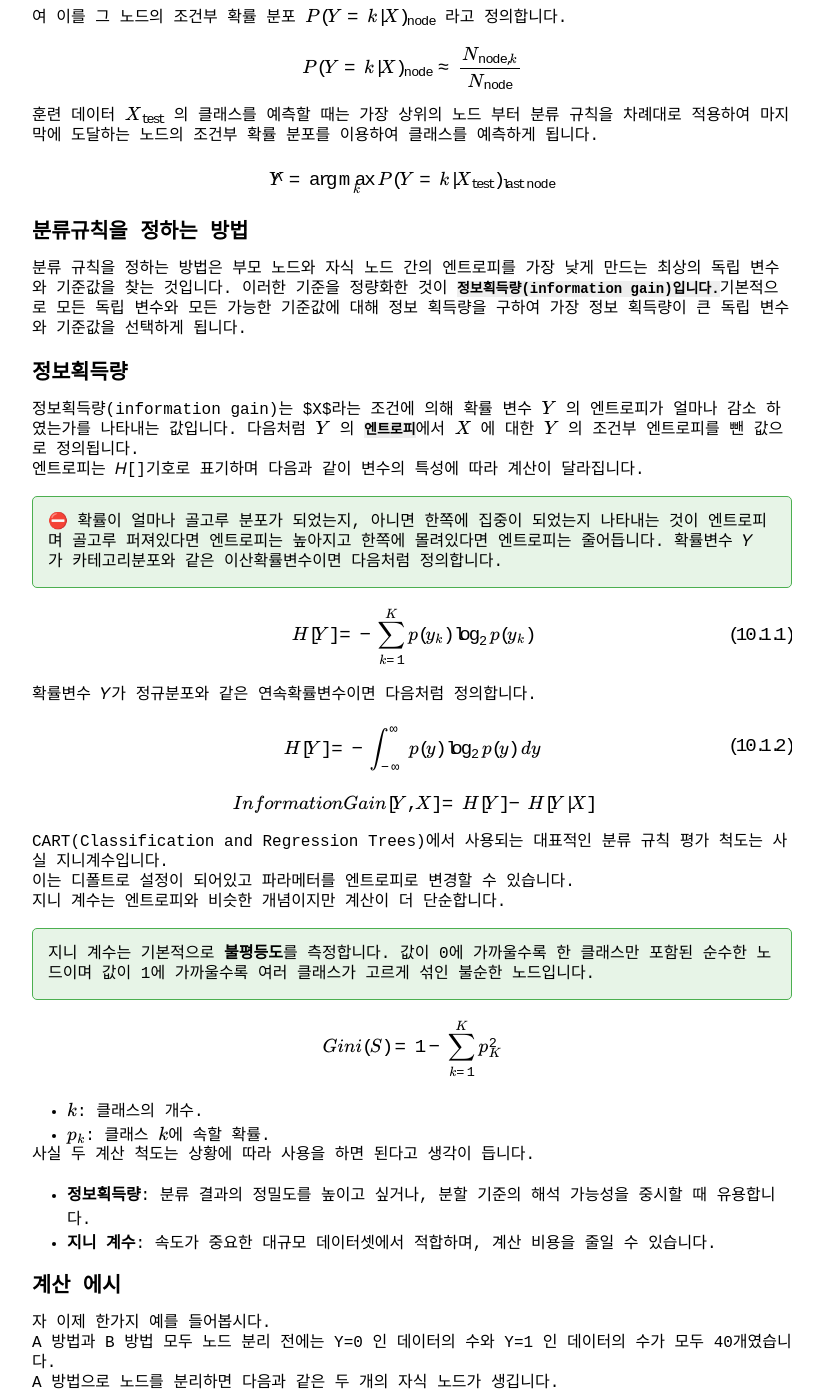
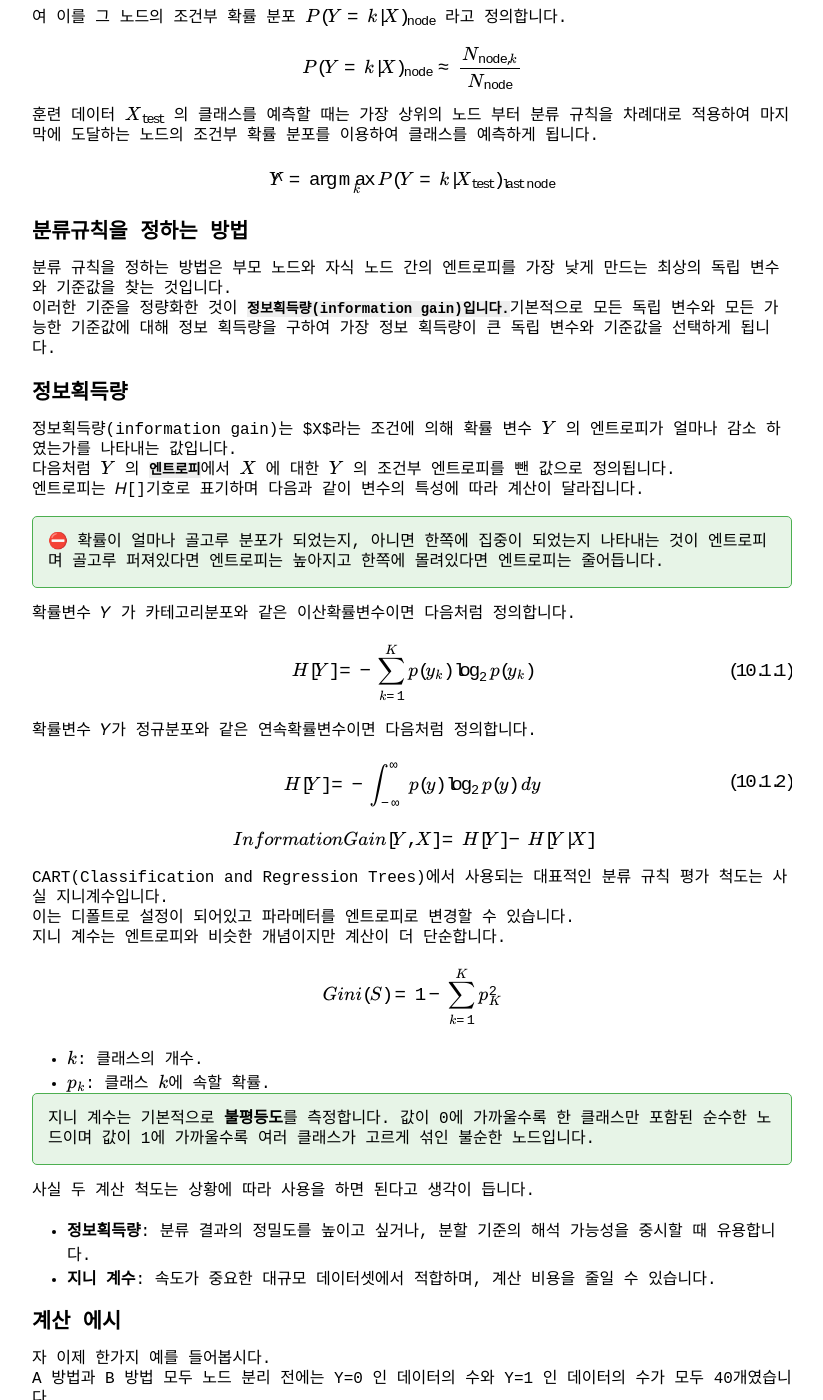
Before and after one commit to ggami-da/ggami-da.github.io, a Jekyll site: the page built from _posts/2024-11-24-Decision-Tree.md, in a window 1280 px wide and 1400 px high, scrolled down 2410 px. Shown: the whole window, without its empty margins (228-1051 px from the left). Built offline with Jekyll 4.4.1, drawn with Linux system fonts in a browser that asks for light colours; formulas are drawn with MathJax 3; some of the changed text lies outside the part shown.

Commit message:
UPDATE : 의사결정나무 LateX

```diff
--- a/_posts/2024-11-24-Decision-Tree.md
+++ b/_posts/2024-11-24-Decision-Tree.md
@@ -63,15 +63,18 @@
 
 ## 분류규칙을 정하는 방법
 
-분류 규칙을 정하는 방법은 부모 노드와 자식 노드 간의 엔트로피를 가장 낮게 만드는 최상의 독립 변수와 기준값을 찾는 것입니다. 이러한 기준을 정량화한 것이 **`정보획득량(information gain)입니다.`**기본적으로 모든 독립 변수와 모든 가능한 기준값에 대해 정보 획득량을 구하여 가장 정보 획득량이 큰 독립 변수와 기준값을 선택하게 됩니다.
+분류 규칙을 정하는 방법은 부모 노드와 자식 노드 간의 엔트로피를 가장 낮게 만드는 최상의 독립 변수와 기준값을 찾는 것입니다.
+이러한 기준을 정량화한 것이 **`정보획득량(information gain)입니다.`**기본적으로 모든 독립 변수와 모든 가능한 기준값에 대해 정보 획득량을 구하여 가장 정보 획득량이 큰 독립 변수와 기준값을 선택하게 됩니다.
 
 ## 정보획득량
 
-정보획득량(information gain)는 $X$라는 조건에 의해 확률 변수 $$Y$$ 의 엔트로피가 얼마나 감소 하였는가를 나타내는 값입니다. 다음처럼 $$Y$$ 의 **`엔트로피`**에서 $$X$$ 에 대한 $$Y$$ 의 조건부 엔트로피를 뺀 값으로 정의됩니다.
+정보획득량(information gain)는 $X$라는 조건에 의해 확률 변수 $$Y$$ 의 엔트로피가 얼마나 감소 하였는가를 나타내는 값입니다.
+다음처럼 $$Y$$ 의 **`엔트로피`**에서 $$X$$ 에 대한 $$Y$$ 의 조건부 엔트로피를 뺀 값으로 정의됩니다.
 엔트로피는 𝐻[]기호로 표기하며 다음과 같이 변수의 특성에 따라 계산이 달라집니다.
 
 {: .box-success}
 ⛔ 확률이 얼마나 골고루 분포가 되었는지, 아니면 한쪽에 집중이 되었는지 나타내는 것이 엔트로피며 골고루 퍼져있다면 엔트로피는 높아지고 한쪽에 몰려있다면 엔트로피는 줄어듭니다.
+
 확률변수 𝑌 가 카테고리분포와 같은 이산확률변수이면 다음처럼 정의합니다.
 
 $$
@@ -96,16 +99,15 @@
 이는 디폴트로 설정이 되어있고 파라메터를 엔트로피로 변경할 수 있습니다.
 지니 계수는 엔트로피와 비슷한 개념이지만 계산이 더 단순합니다.
 
-{: .box-success}
-지니 계수는 기본적으로 **불평등도**를 측정합니다. 값이 0에 가까울수록 한 클래스만 포함된 순수한 노드이며 값이 1에 가까울수록 여러 클래스가 고르게 섞인 불순한 노드입니다.
-
-
 $$
 Gini(S)=1−\sum_{k=1}^K p_{K}^2
 $$
 
 - $$k$$: 클래스의 개수.
 - $$p_k$$: 클래스 $$k$$에 속할 확률.
+
+{: .box-success}
+지니 계수는 기본적으로 **불평등도**를 측정합니다. 값이 0에 가까울수록 한 클래스만 포함된 순수한 노드이며 값이 1에 가까울수록 여러 클래스가 고르게 섞인 불순한 노드입니다.
 
 사실 두 계산 척도는 상황에 따라 사용을 하면 된다고 생각이 듭니다.
 - **정보획득량**: 분류 결과의 정밀도를 높이고 싶거나, 분할 기준의 해석 가능성을 중시할 때 유용합니다.
@@ -121,7 +123,6 @@
 B 방법으로 노드를 분리하면 다음과 같은 두 개의 자식 노드가 생깁니다.
 - 자식 노드 B1은 Y=0 인 데이터가 20개, Y=1 인 데이터가 40개
 - 자식 노드 B2은 Y=0 인 데이터가 20개, Y=1 인 데이터가 0개
-
 우선 부모 노드의 엔트로피를 계산하면 다음과 같습니다.
 
 $$
@@ -186,8 +187,6 @@
     | 0.2 | 1 |
     | -0.1 | 1 |
     | -0.5 | 0 |
-
-
 2. $$X_1$$ 에 대해서 차례대로 threshhold를 지정하여 Information Gain을 계산한다.
     - 예를 들어, 가장 먼저 $$X_1$$ 데이터 중 1.4와 1.1 사이를 threshold로 지정한다. ⇒ $$X_1$$ < 1.25
     - 그 다음으로 $$X_1$$ 데이터 중 1.1와 0.8 사이를 threshold로 지정한다. ⇒ $$X_1$$ < 0.95
```
